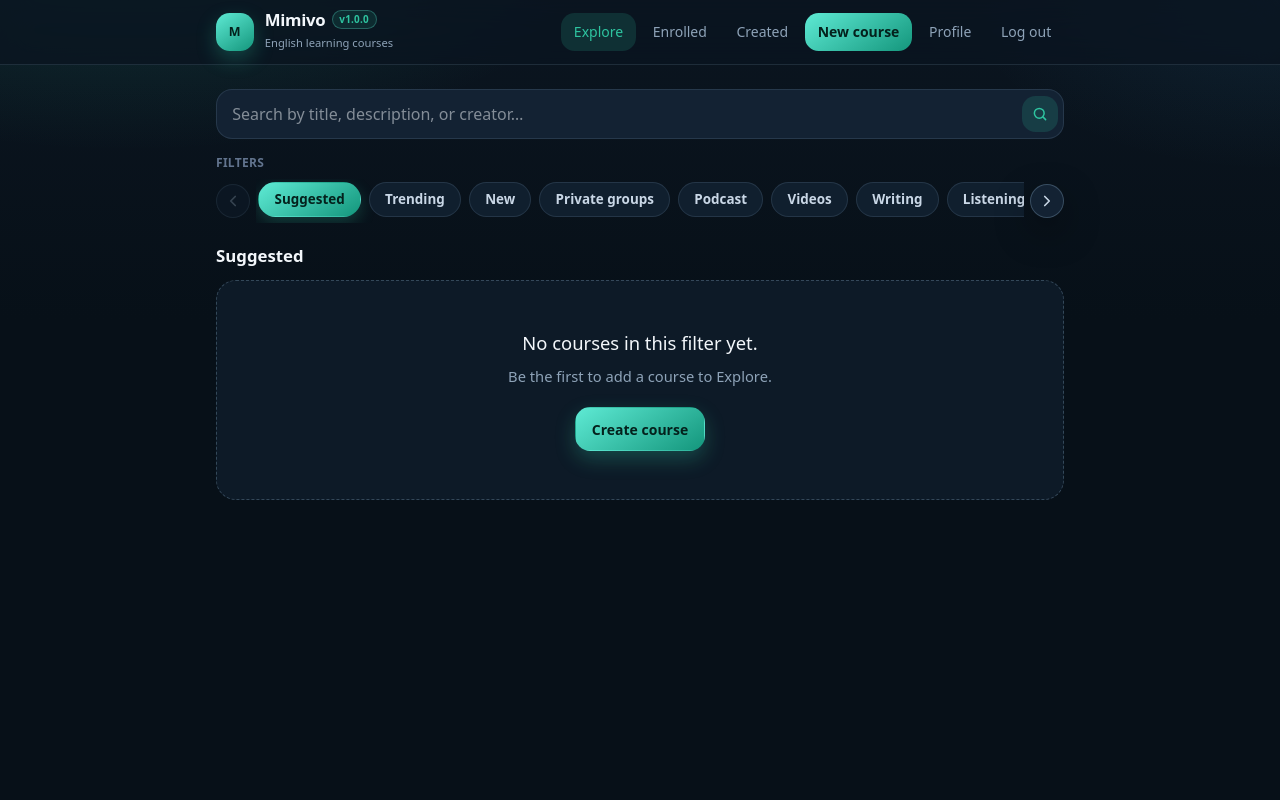
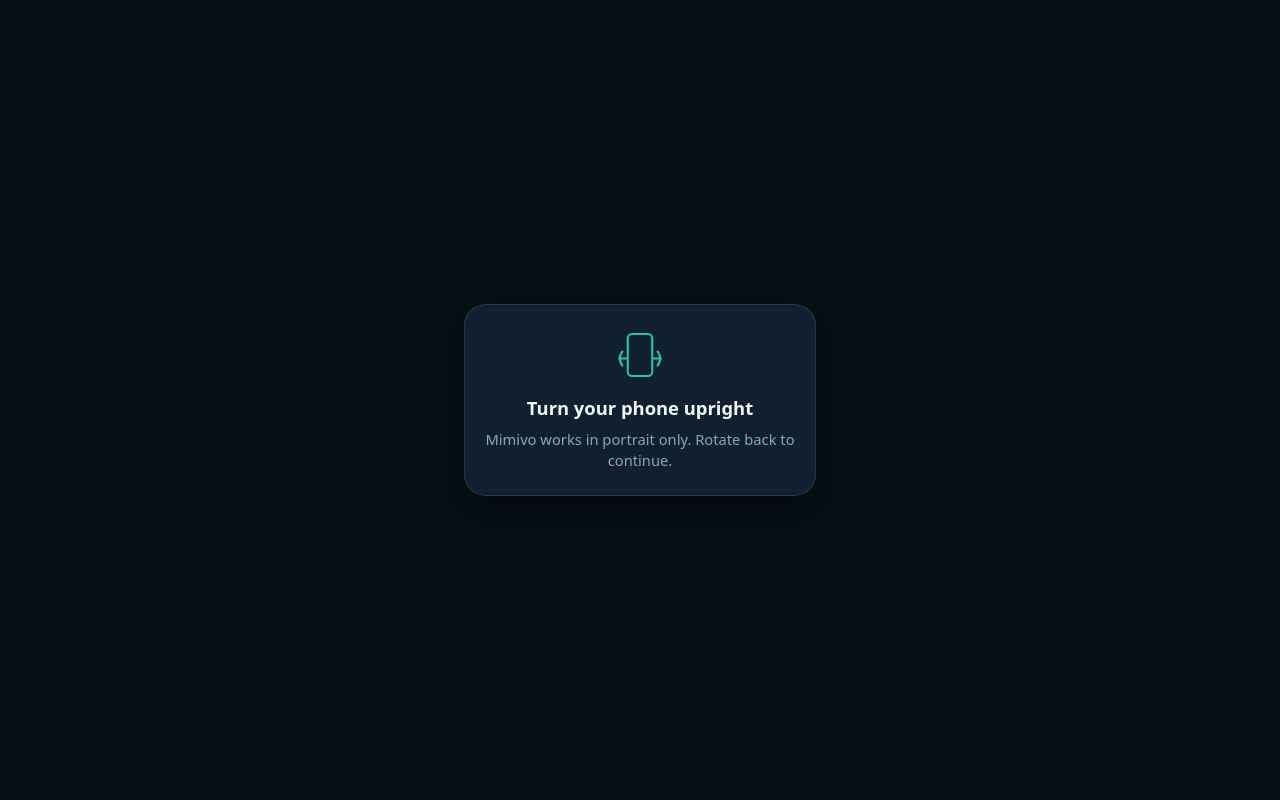
Before and after one commit to alialaei1/en-app, a Django app: page / in a window 1280 px wide. Run offline with Django 5.2, Linux system fonts and the light colour scheme; the visitor is signed in with stand-in values (Sample User, id 1); data comes from the database, SQL or seed files in the repository; data that the repository does not hold is empty; style sheets or scripts are compiled from the project's sources.

Commit message:
Enhance mobile experience with UI updates and CSS improvements
- Added new UI strings for portrait orientation prompts in both English and Persian.
- Included mobile-shell.js for improved mobile functionality.
- Updated viewport meta tags for better scaling and user experience on mobile devices.
- Enhanced CSS styles for better responsiveness and layout adjustments, including new rotate-gate component for portrait orientation guidance.
- Improved overall mobile usability with adjustments to touch actions and background handling.

```diff
--- a/accounts/ui_i18n.py
+++ b/accounts/ui_i18n.py
@@ -21,6 +21,8 @@ UI_STRINGS = {
         "cancel": "Cancel",
         "confirm_yes": "Confirm",
         "confirm_title": "Please confirm",
+        "rotate_portrait_title": "Turn your phone upright",
+        "rotate_portrait_hint": "Mimivo works in portrait only. Rotate back to continue.",
         "search": "Search",
         "clear": "Clear",
         "by": "by",
@@ -555,6 +557,8 @@ UI_STRINGS = {
         "cancel": "انصراف",
         "confirm_yes": "تأیید",
         "confirm_title": "تأیید کن",
+        "rotate_portrait_title": "گوشی را عمودی کن",
+        "rotate_portrait_hint": "میم‌ایوو فقط در حالت عمودی کار می‌کند. برای ادامه گوشی را بچرخان.",
         "search": "جستجو",
         "clear": "پاک کردن",
         "by": "سازنده",
--- a/config/static_version.py
+++ b/config/static_version.py
@@ -59,6 +59,7 @@ def asset_bundle_version() -> str:
         "css/theme.css",
         "js/pwa-register.js",
         "js/confirm.js",
+        "js/mobile-shell.js",
         "js/lesson_study.js",
         "pwa/sw.js",
         "pwa/offline.html",
--- a/static/css/theme.css
+++ b/static/css/theme.css
@@ -165,15 +165,20 @@ html[data-theme="light"] {
 }
 
 html {
-  scromv-behavior: smooth;
+  scroll-behavior: smooth;
   -webkit-tap-highlight-color: transparent;
+  -webkit-text-size-adjust: 100%;
+  text-size-adjust: 100%;
+  touch-action: manipulation;
   overflow-x: clip;
 }
 
 body.mv-body {
   margin: 0;
+  min-height: 100vh;
   min-height: 100dvh;
   overflow-x: clip;
+  overscroll-behavior-y: none;
   background:
     radial-gradient(900px 420px at 10% -10%, var(--mv-glow-a), transparent 55%),
     radial-gradient(700px 380px at 100% 0%, var(--mv-glow-b), transparent 45%),
@@ -182,23 +187,126 @@ body.mv-body {
   color: var(--mv-text);
   font-family: ui-sans-serif, system-ui, -apple-system, "Segoe UI", sans-serif;
   text-rendering: optimizeLegibility;
+  -webkit-overflow-scrolling: touch;
+}
+
+/* iOS Safari: fixed backgrounds are janky / can blank out */
+@supports (-webkit-touch-callout: none) {
+  body.mv-body {
+    background-attachment: scroll;
+  }
 }
 
 /* Avoid iOS zoom-on-focus; keep tap targets comfortable on phones */
 @media (max-width: 767px) {
+  body.mv-body {
+    background-attachment: scroll;
+  }
+
   input,
   textarea,
   select,
-  button {
-    font-size: 16px;
+  button,
+  .mv-field,
+  .study-type-input,
+  .mv-search-field input,
+  .mv-search input {
+    font-size: 16px !important;
   }
 
   .mv-btn,
   .mv-chip,
   .mv-nav-item,
-  .mv-icon-btn {
+  .mv-icon-btn,
+  .study-icon-btn,
+  .study-btn,
+  a,
+  button {
     touch-action: manipulation;
   }
+
+  /*
+    Safari iOS: backdrop-filter + large shadows on sticky/fixed chrome
+    are the main scroll jank source. Keep solid surfaces instead.
+  */
+  .mv-header,
+  .mv-bottom-nav,
+  .mv-card,
+  .mv-toast,
+  .mv-rotate-gate,
+  .study-setup-actions,
+  .study-video-dock,
+  .mv-modal-backdrop,
+  .mv-confirm-backdrop,
+  .mv-crop-backdrop {
+    backdrop-filter: none !important;
+    -webkit-backdrop-filter: none !important;
+  }
+
+  .mv-header {
+    background: var(--mv-bg-elevated);
+  }
+
+  .mv-bottom-nav {
+    background: var(--mv-bg-elevated);
+  }
+
+  .mv-card {
+    background: var(--mv-surface-solid);
+    box-shadow: 0 8px 18px rgba(0, 0, 0, 0.22);
+  }
+
+  .mv-toast {
+    background: var(--mv-surface-solid);
+  }
+
+  .mv-btn-primary,
+  .mv-desk-cta,
+  .study-btn-play,
+  .study-btn-next {
+    box-shadow: none;
+  }
+
+  .mv-card-interactive {
+    transition: border-color 0.15s ease;
+  }
+
+  .mv-card-interactive:hover {
+    transform: none;
+  }
+
+  .study-speech-btn.is-listening {
+    animation: none;
+  }
+
+  .mv-course-tile {
+    content-visibility: auto;
+    contain-intrinsic-size: 320px;
+    background: var(--mv-surface-solid);
+    box-shadow: 0 8px 18px rgba(0, 0, 0, 0.22);
+  }
+
+  .study-video-dock__player {
+    /* Keep video decoding on its own layer on iOS */
+    transform: translateZ(0);
+  }
+}
+
+@media (max-width: 767px) and (prefers-reduced-motion: reduce) {
+  *,
+  *::before,
+  *::after {
+    animation-duration: 0.01ms !important;
+    animation-iteration-count: 1 !important;
+    transition-duration: 0.01ms !important;
+    scroll-behavior: auto !important;
+  }
+}
+
+html.mv-landscape-blocked,
+html.mv-landscape-blocked body {
+  overflow: hidden !important;
+  touch-action: none;
 }
 
 html[dir="rtl"] body.mv-body {
@@ -212,9 +320,67 @@ html[dir="rtl"] [dir="ltr"] {
 }
 
 .mv-shell {
+  min-height: 100vh;
   min-height: 100dvh;
   display: flex;
   flex-direction: column;
+}
+
+.mv-rotate-gate {
+  position: fixed;
+  inset: 0;
+  z-index: 200;
+  display: none;
+  align-items: center;
+  justify-content: center;
+  padding: max(1.25rem, env(safe-area-inset-top, 0px))
+    max(1.25rem, env(safe-area-inset-right, 0px))
+    max(1.25rem, env(safe-area-inset-bottom, 0px))
+    max(1.25rem, env(safe-area-inset-left, 0px));
+  background: color-mix(in srgb, var(--mv-bg) 92%, #000);
+  backdrop-filter: blur(10px);
+  -webkit-backdrop-filter: blur(10px);
+}
+
+.mv-rotate-gate.is-visible,
+.mv-rotate-gate:not([hidden]) {
+  display: flex;
+}
+
+.mv-rotate-gate[hidden] {
+  display: none !important;
+}
+
+.mv-rotate-gate__card {
+  width: min(22rem, 100%);
+  text-align: center;
+  border-radius: 1.35rem;
+  border: 1px solid var(--mv-border);
+  background: color-mix(in srgb, var(--mv-surface-solid, var(--mv-surface)) 94%, transparent);
+  padding: 1.35rem 1.2rem 1.45rem;
+  box-shadow: var(--mv-shadow);
+}
+
+.mv-rotate-gate__icon {
+  display: grid;
+  place-items: center;
+  margin: 0 auto 0.85rem;
+  color: var(--mv-accent);
+}
+
+.mv-rotate-gate__title {
+  margin: 0;
+  font-size: 1.15rem;
+  font-weight: 750;
+  color: var(--mv-text);
+  line-height: 1.3;
+}
+
+.mv-rotate-gate__hint {
+  margin: 0.55rem 0 0;
+  font-size: 0.92rem;
+  line-height: 1.45;
+  color: var(--mv-muted);
 }
 
 .mv-header {
@@ -3529,7 +3695,7 @@ body.mv-studying .mv-bottom-nav {
 
     .study-type-input {
       min-height: 2.6rem;
-      font-size: 0.86rem;
+      font-size: 16px;
     }
   }
 }
@@ -3548,6 +3714,8 @@ body.mv-studying .mv-bottom-nav {
   display: flex;
   flex-direction: column;
   width: var(--dock-w);
+  contain: layout paint;
+  transform: translateZ(0);
   height: var(--dock-h);
   min-width: 9.5rem;
   min-height: 6.5rem;
--- /dev/null
+++ b/static/js/mobile-shell.js
@@ -0,0 +1,106 @@
+(function () {
+  "use strict";
+
+  var rotateGate = document.getElementById("mv-rotate-gate");
+  var isTouchLike =
+    window.matchMedia("(hover: none), (pointer: coarse)").matches ||
+    Math.min(window.screen.width || 0, window.screen.height || 0) <= 920;
+
+  function isLandscape() {
+    try {
+      if (window.matchMedia("(orientation: landscape)").matches) return true;
+    } catch (_) {}
+    return window.innerWidth > window.innerHeight;
+  }
+
+  function shouldGateLandscape() {
+    return isTouchLike && isLandscape();
+  }
+
+  function syncRotateGate() {
+    if (!rotateGate) return;
+    var show = shouldGateLandscape();
+    rotateGate.hidden = !show;
+    rotateGate.classList.toggle("is-visible", show);
+    rotateGate.setAttribute("aria-hidden", show ? "false" : "true");
+    document.documentElement.classList.toggle("mv-landscape-blocked", show);
+  }
+
+  function lockPortrait() {
+    var orientation = screen.orientation || screen.mozOrientation || screen.msOrientation;
+    if (!orientation || typeof orientation.lock !== "function") return;
+    try {
+      var result = orientation.lock("portrait");
+      if (result && typeof result.catch === "function") {
+        result.catch(function () {});
+      }
+    } catch (_) {}
+  }
+
+  function preventZoomGesture(event) {
+    if (event.touches && event.touches.length > 1) {
+      event.preventDefault();
+    }
+  }
+
+  ["gesturestart", "gesturechange", "gestureend"].forEach(function (type) {
+    document.addEventListener(type, function (event) {
+      event.preventDefault();
+    });
+  });
+
+  document.addEventListener("touchmove", preventZoomGesture, { passive: false });
+
+  document.addEventListener(
+    "dblclick",
+    function (event) {
+      if (!isTouchLike) return;
+      event.preventDefault();
+    },
+    { capture: true }
+  );
+
+  // Keep iOS from rubber-banding the whole page while fixed UI is open.
+  document.addEventListener(
+    "touchmove",
+    function (event) {
+      if (!document.documentElement.classList.contains("mv-landscape-blocked")) return;
+      event.preventDefault();
+    },
+    { passive: false }
+  );
+
+  lockPortrait();
+  syncRotateGate();
+
+  window.addEventListener("orientationchange", function () {
+    lockPortrait();
+    window.setTimeout(syncRotateGate, 50);
+    window.setTimeout(syncRotateGate, 300);
+  });
+  window.addEventListener("resize", syncRotateGate);
+  if (window.visualViewport) {
+    window.visualViewport.addEventListener("resize", syncRotateGate);
+  }
+
+  try {
+    var landscapeMq = window.matchMedia("(orientation: landscape)");
+    var onMq = function () {
+      syncRotateGate();
+      lockPortrait();
+    };
+    if (typeof landscapeMq.addEventListener === "function") {
+      landscapeMq.addEventListener("change", onMq);
+    } else if (typeof landscapeMq.addListener === "function") {
+      landscapeMq.addListener(onMq);
+    }
+  } catch (_) {}
+
+  document.addEventListener(
+    "visibilitychange",
+    function () {
+      if (!document.hidden) lockPortrait();
+    },
+    false
+  );
+})();
--- a/static/pwa/offline.html
+++ b/static/pwa/offline.html
@@ -2,7 +2,10 @@
 <html lang="en">
   <head>
     <meta charset="utf-8" />
-    <meta name="viewport" content="width=device-width, initial-scale=1, viewport-fit=cover" />
+    <meta
+      name="viewport"
+      content="width=device-width, initial-scale=1, minimum-scale=1, maximum-scale=1, user-scalable=no, viewport-fit=cover"
+    />
     <meta name="theme-color" content="#071018" />
     <title>Offline · Mimivo</title>
     <style>
--- a/templates/base.html
+++ b/templates/base.html
@@ -9,13 +9,19 @@
 >
   <head>
     <meta charset="utf-8" />
-    <meta name="viewport" content="width=device-width, initial-scale=1, viewport-fit=cover" />
+    <meta
+      name="viewport"
+      content="width=device-width, initial-scale=1, minimum-scale=1, maximum-scale=1, user-scalable=no, viewport-fit=cover"
+    />
     <meta name="theme-color" content="{% if ui_theme_resolved == 'light' %}#f3f6fa{% else %}#071018{% endif %}" />
     <meta name="mobile-web-app-capable" content="yes" />
     <meta name="apple-mobile-web-app-capable" content="yes" />
     <meta name="apple-mobile-web-app-status-bar-style" content="black-translucent" />
     <meta name="apple-mobile-web-app-title" content="Mimivo" />
     <meta name="application-name" content="Mimivo" />
+    <meta name="format-detection" content="telephone=no" />
+    <meta name="screen-orientation" content="portrait" />
+
     <title>{% block title %}Mimivo{% endblock %}</title>
     <link rel="manifest" href="{% url 'pwa_manifest' %}" />
     <link rel="apple-touch-icon" href="{% static 'pwa/icons/apple-touch-icon.png' %}" />
@@ -151,8 +157,32 @@
       </div>
     </div>
 
+    <div
+      id="mv-rotate-gate"
+      class="mv-rotate-gate"
+      role="dialog"
+      aria-modal="true"
+      aria-labelledby="mv-rotate-title"
+      aria-hidden="true"
+      hidden
+    >
+      <div class="mv-rotate-gate__card"{% if ui_rtl %} dir="rtl" lang="fa"{% endif %}>
+        <div class="mv-rotate-gate__icon" aria-hidden="true">
+          <svg viewBox="0 0 64 64" width="56" height="56" fill="none" stroke="currentColor" stroke-width="2.4">
+            <rect x="18" y="8" width="28" height="48" rx="5" />
+            <path d="M12 28c-4 4-4 12 0 16" stroke-linecap="round" />
+            <path d="M52 28c4 4 4 12 0 16" stroke-linecap="round" />
+            <path d="M8 36h8M48 36h8" stroke-linecap="round" />
+          </svg>
+        </div>
+        <h2 id="mv-rotate-title" class="mv-rotate-gate__title">{{ ui.rotate_portrait_title }}</h2>
+        <p class="mv-rotate-gate__hint">{{ ui.rotate_portrait_hint }}</p>
+      </div>
+    </div>
+
     <script src="{% static 'js/confirm.js' %}"></script>
     <script src="{% static 'js/toasts.js' %}"></script>
+    <script src="{% static 'js/mobile-shell.js' %}"></script>
     <script src="{% static 'js/pwa-register.js' %}"></script>
     {% block extra_js %}{% endblock %}
   </body>
```
